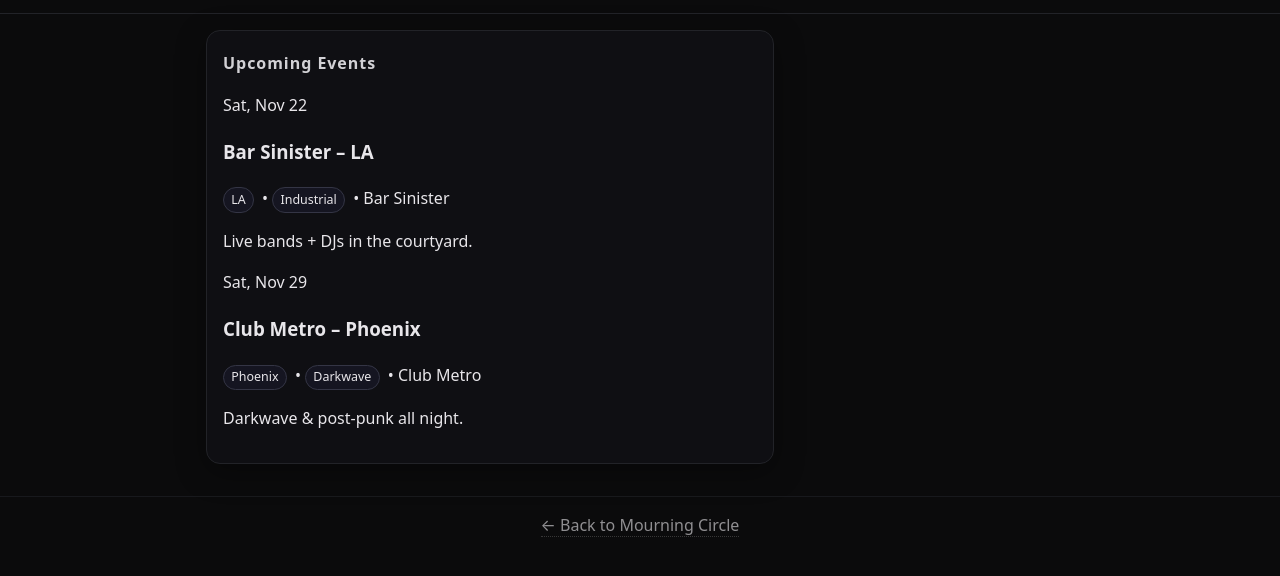
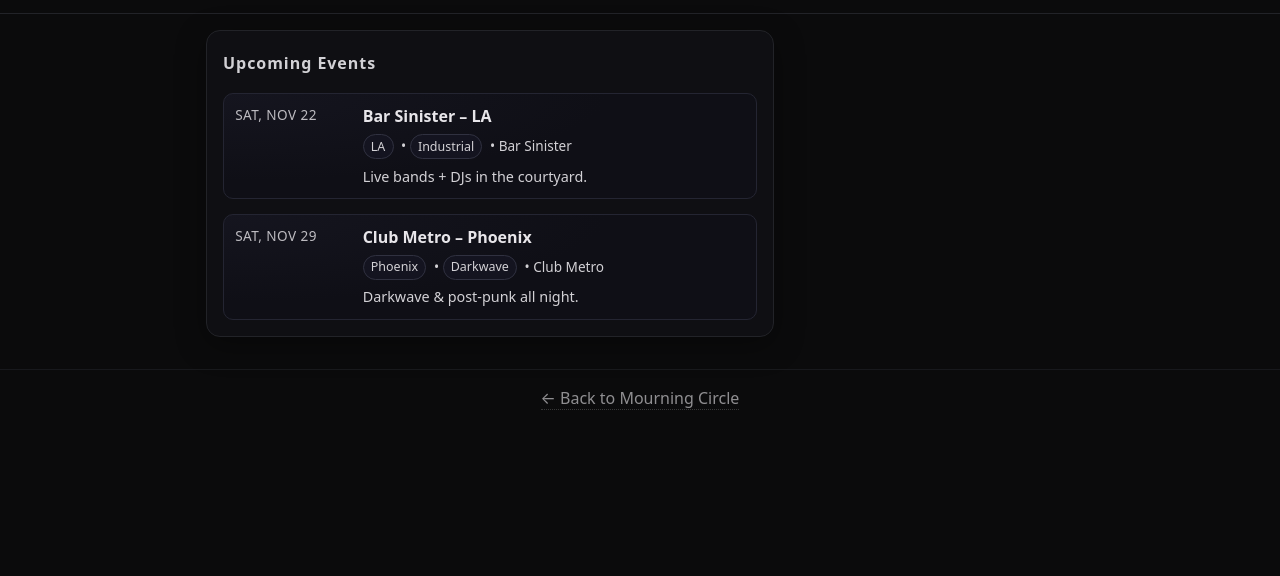
Before and after one commit to PureRitual/mourningcircle, a plain HTML site: page events.html in a window 1280 px wide. Shown: the part 48-624 px from the top of the page. Drawn offline with Linux system fonts and the light colour scheme.

Commit message:
Update styles.css

```diff
--- a/styles.css
+++ b/styles.css
@@ -342,3 +342,50 @@
     }
   }
 }
+
+/* all events list */
+#events-list {
+  display: flex;
+  flex-direction: column;
+  gap: .9rem;
+}
+
+.event-row {
+  display: grid;
+  grid-template-columns: 0.9fr 3fr;
+  gap: .8rem;
+  padding: .65rem .7rem;
+  border-radius: 10px;
+  border: 1px solid #242532;
+  background: radial-gradient(120% 140% at 0% 0%, #15151f 0%, #0f0f16 60%);
+}
+
+@media (max-width: 700px) {
+  .event-row {
+    grid-template-columns: 1fr;
+  }
+}
+
+.event-date {
+  font-size: .85rem;
+  opacity: .8;
+  letter-spacing: .03em;
+  text-transform: uppercase;
+}
+
+.event-title {
+  margin: 0 0 .25rem;
+  font-size: 1rem;
+}
+
+.event-meta {
+  margin: 0 0 .35rem;
+  font-size: .85rem;
+  opacity: .9;
+}
+
+.event-note {
+  margin: 0;
+  font-size: .9rem;
+  opacity: .9;
+}
```
